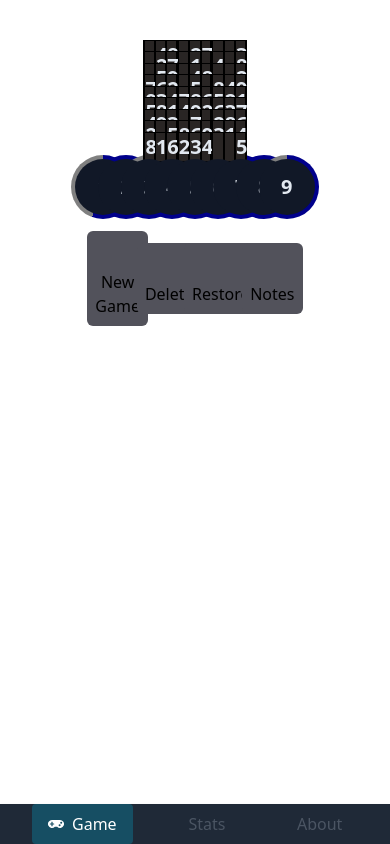
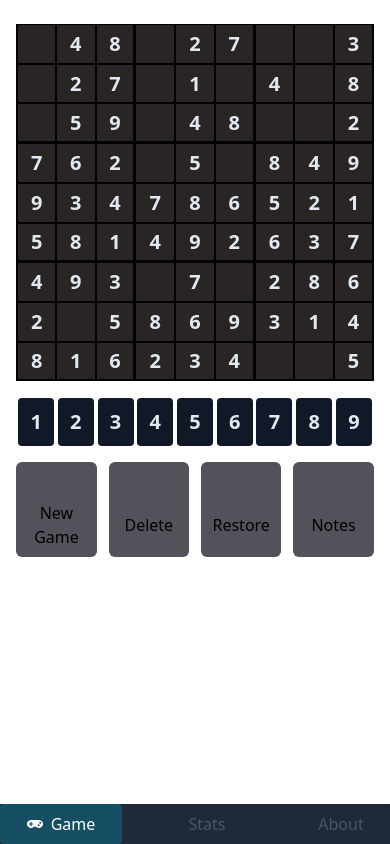
Before and after one commit to fabiancgc12/react-sudoku, a React (Vite) app: page / in a window 390 px wide. Built offline with nearby package versions, Linux system fonts and the light colour scheme; some icons are missing.

Commit message:
adding responsive design

```diff
--- a/src/components/control/Controls.tsx
+++ b/src/components/control/Controls.tsx
@@ -29,9 +29,9 @@ export function Controls() {
         dispatch(toggleNotesMode())
     }
     return (
-        <div className={'w-4/6 mt-4'}>
+        <div className={'w-full md:w-4/6 mt-4'}>
             <InputControl/>
-            <div className={"mt-4 grid place-items-center grid-cols-4"}>
+            <div className={"mt-4 grid place-items-stretch gap-3 sm:place-items-center grid-cols-4"}>
                 <CreateGameAction/>
                 <ActionButton onClick={deleteMove} label={"Delete"}>
                     <BsFillEraserFill size={25} className={"group-hover:fill-yellow-600"}/>
@@ -58,6 +58,7 @@ function CreateGameAction() {
     const [selected, setSelected] = useState(DifficultyEnum.easy)
     const dispatch = useAppDispatch()
     const startGameAction = () => {
+        // @ts-ignore
         dispatch(startGame(selected))
         setIsModalOpen(false)
     }
--- a/src/components/control/actions/ActionButton.tsx
+++ b/src/components/control/actions/ActionButton.tsx
@@ -10,7 +10,7 @@ export function ActionButton({children,onClick,label}:props){
     return (
         <button onClick={onClick} className={"group flex flex-col justify-center items-center bg-zinc-600 hover:bg-zinc-700 rounded-md p-2"}>
             <span>{children}</span>
-            <span className={"group-hover:text-yellow-600"}>{label}</span>
+            <span className={"group-hover:text-yellow-600 "}>{label}</span>
         </button>
     )
 }
--- a/src/components/control/inputs/InputButton.tsx
+++ b/src/components/control/inputs/InputButton.tsx
@@ -21,8 +21,8 @@ export function InputButton({value}:props){
        <button
            // @ts-ignore
            style={style}
-           className={`inputValueButton relative rounded-full w-14 h-14 bg-gray-900 text-slate-200 font-bold text-xl
-                        after:content-[''] after:absolute after:rounded-full after:-z-10 after:top-2/4 after:left-2/4 after:w-16 after:h-16 after:-translate-y-2/4 after:-translate-x-2/4
+           className={`inputValueButton relative rounded sm:rounded-full w-9 h-12 sm:w-14 sm:h-14 bg-gray-900 text-slate-200 font-bold text-xl
+                        after:content-[''] after:absolute after:rounded sm:after:rounded-full after:-z-10 after:top-2/4 after:left-2/4 after:w-9 after:w-12 sm:after:w-16 sm:after:h-16 after:-translate-y-2/4 after:-translate-x-2/4
                         hover:bg-gray-600`}
            onClick={onClick}
        >
--- a/src/components/layout/shell.tsx
+++ b/src/components/layout/shell.tsx
@@ -9,13 +9,13 @@ type props = {
 
 export function Shell({children}:props) {
     return (
-        <div className="flex flex-col flex-no-wrap sm:flex-row">
+        <div className="flex flex-col flex-no-wrap flex-col-reverse md:flex-row min-h-screen justify-between">
             <div
-                className="w-full sm:w-64 sm:h-screen absolute sm:relative bg-gray-800 shadow sm:flex sm:flex-col justify-between
+                className="w-full md:w-44 md:h-screen relative bg-gray-800 shadow md:sticky md:top-0  md:flex md:flex-col justify-between
                             inset-x-0 bottom-0"
             >
-                <div className="px-8">
-                    <ul className="sm:mt-8 justify-between flex sm:flex-col gap-3">
+                <div className="">
+                    <ul className="md:mt-8 justify-between flex md:flex-col gap-3">
                         <NavItem icon={<FaGamepad/>} label={"game"} url={""}/>
                         <NavItem icon={<IoIosStats/>} label={"stats"} url={"stats"}/>
                         <NavItem icon={<SiAboutdotme/>} label={"about"} url={"about"}/>
@@ -24,7 +24,7 @@ export function Shell({children}:props) {
             </div>
             {/* Sidebar ends */}
             {/* Remove class [ h-64 ] when adding a card block */}
-            <div className="container mx-auto py-10 h-64 md:w-4/5 w-11/12 px-6">
+            <div className="container mx-auto pt-6 mb-5 sm:mb-0 md:py-4 md:w-4/5 w-11/12">
                 {children}
             </div>
         </div>
@@ -42,7 +42,7 @@ function NavItem({icon,label,url}:navItemsProp){
         <NavLink to={url} className={({ isActive }) =>
             isActive ? "basis-full bg-cyan-900 rounded text-white" : "basis-full rounded text-gray-600 hover:bg-gray-700 hover:text-gray-500"
         }>
-            <li className="flex w-full justify-center sm:justify-between p-2 cursor-pointer items-center">
+            <li className="flex w-full justify-center md:justify-between p-2 cursor-pointer items-center">
                 <div className="flex items-center">
                     {icon}
                     <span className="text-base capitalize ml-2">{label}</span>
--- a/src/components/table/GameTable.tsx
+++ b/src/components/table/GameTable.tsx
@@ -28,7 +28,7 @@ export function GameTable(){
     },[])
 
     return (
-        <div className={"grid place-items-center w-2/6 aspect-square grid-rows-9"}>
+        <div className={"grid place-items-center w-full md:w-2/3 lg:w-5/6 xl:w-2/5  aspect-square grid-rows-9"}>
             {gameTable.map((row,rowIndex) => <Rows row={row} key={`row-${rowIndex}`}/>)}
         </div>
     )
```
